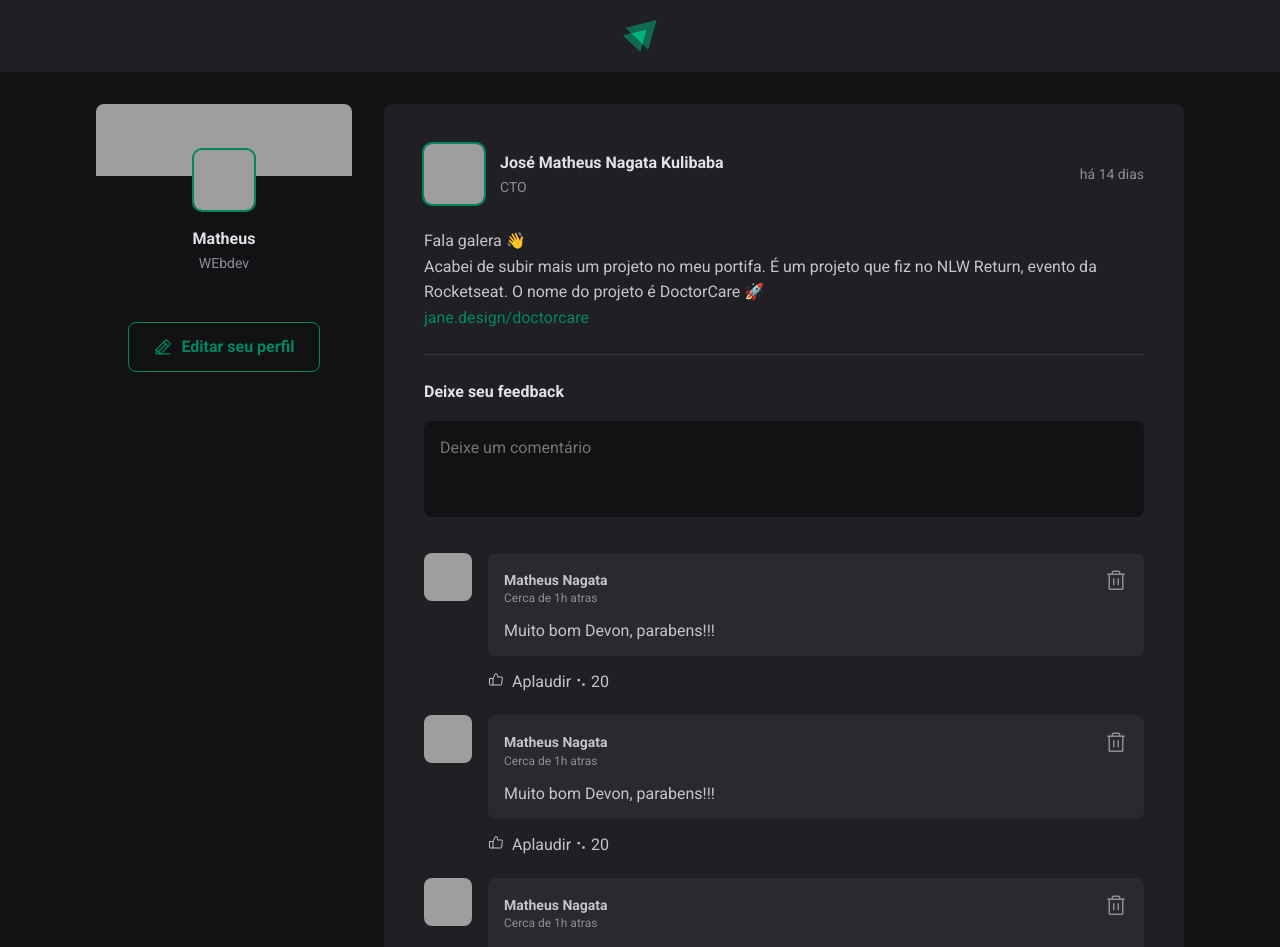
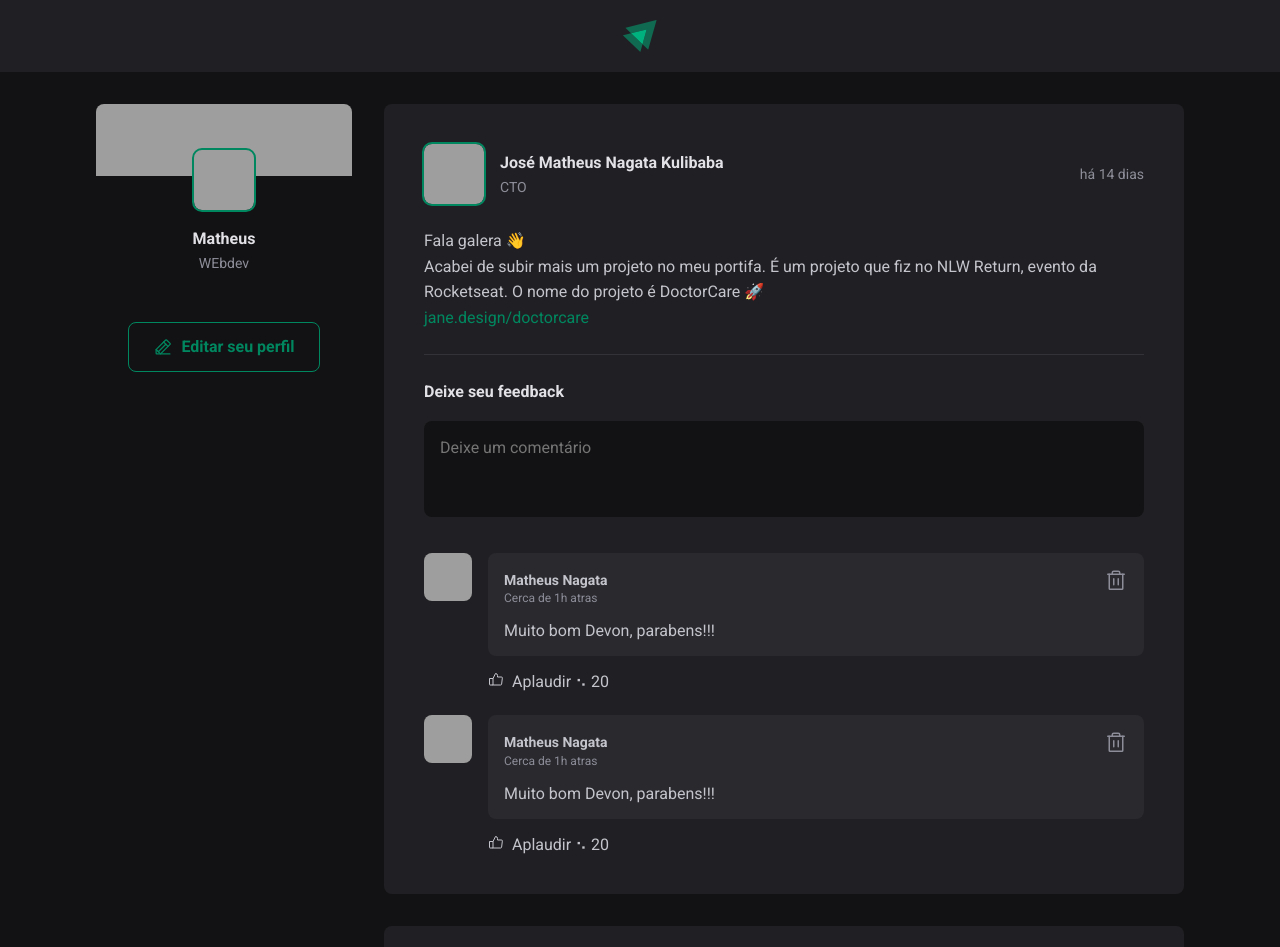
Before and after one commit to JoseMatheusNagata/fundamentos-reactjs, a React (Vite) app: page / in a window 1280 px wide. Shown: the top 947 px of the page. Built offline with nearby package versions, Linux system fonts and the light colour scheme; grey boxes are pictures that could not be loaded.

Commit message:
Estado useState, aplicado no Deixar seu feedback

```diff
--- a/src/components/Post.jsx
+++ b/src/components/Post.jsx
@@ -4,8 +4,15 @@
 
 import { format, formatDistanceToNow } from 'date-fns';
 import ptBR from 'date-fns/locale/pt-BR';
+import { useState } from 'react';
 
 export function Post({ author, publishedAt, content }) {
+    const [comments, setComments] = useState([
+        1,
+        2,
+    ]);
+
+
     const publishedDateFormatted = format(publishedAt, "d 'de' LLLL 'às' HH:mm'h'", {
         locale: ptBR,
     });
@@ -14,6 +21,14 @@
         locale: ptBR,
         addSuffix: true
     });
+
+    function handleCrateNewComment() {
+        event.preventDefault()
+
+        setComments([...comments, comments.length + 1]);
+    }
+
+
     return (
         <article className={style.post}>
             <header>
@@ -42,7 +57,7 @@
 
             </div>
 
-            <form className={style.commentForm}>
+            <form onSubmit={handleCrateNewComment} className={style.commentForm}>
                 <strong>Deixe seu feedback</strong>
                 <textarea
                     placeholder="Deixe um comentário"
@@ -52,9 +67,9 @@
                 </footer>
             </form>
             <div className={style.commentList}>
-                <Comment />
-                <Comment />
-                <Comment />
+                {comments.map(comment => {
+                    return <Comment />
+                })}
 
             </div>
 
```
